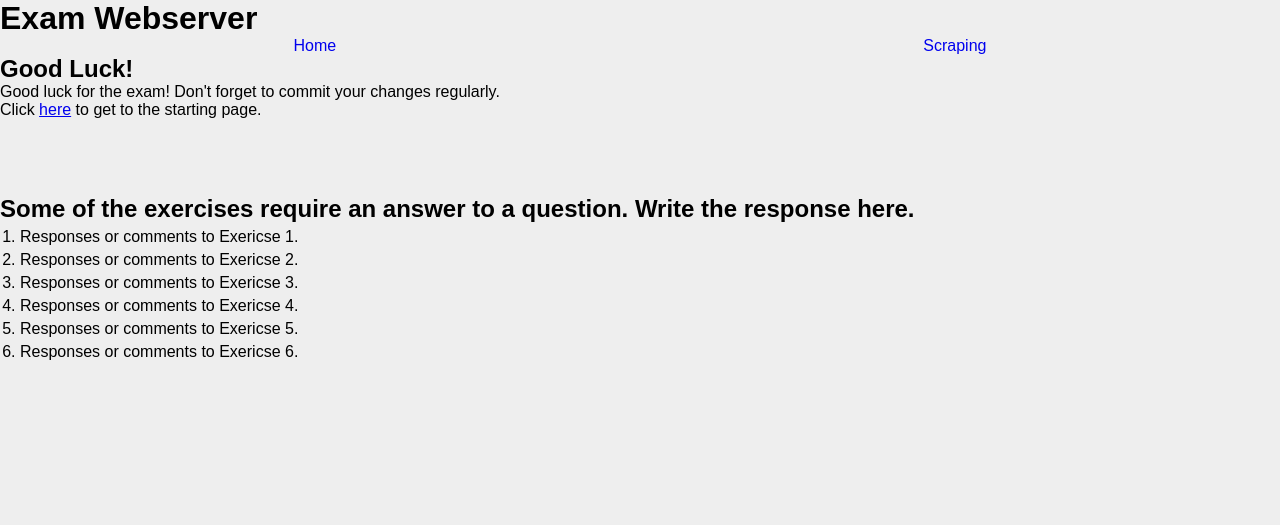
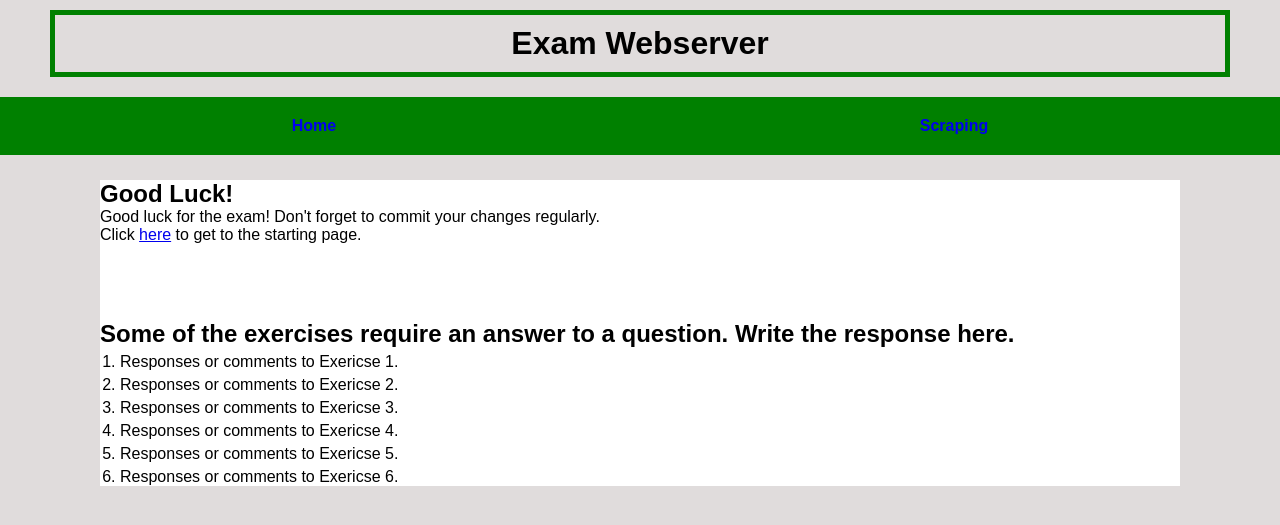
Before and after one commit to souphieeh/exam-webserver, a Flask app: page / in a window 1280 px wide. Shown: the top 525 px of the page. Run offline with Flask 2, Linux system fonts and the light colour scheme.

Commit message:
exercise1

```diff
--- a/static/main.css
+++ b/static/main.css
@@ -31,9 +31,40 @@
 
 /* Implement your changes below this line. Leave the code above as is. */
 
+body {
+    background: rgb(224, 220, 220);
+}
+
+h1 {
+    background-color: rgb(224, 220, 220);
+    margin-top: 10px ;
+    margin-bottom: 10px;
+    margin-left: 50px;
+    margin-right: 50px;
+    border: solid, green, 5px;
+    padding-top: 10px;
+    padding-bottom: 10px;
+    text-align: center;
+}
+
+.navbar {
+    background-color: green;
+    margin-top: 20px;
+    padding-top: 20px;
+    padding-bottom: 20px;
+}
+
+#content {
+    background-color: white;
+    margin-top: 25px;
+    margin-left: 100px;
+    margin-right: 100px;
+}
 
 .nav-item {
     list-style: none;
+    font-weight: bold;
+    color: white
 }
 
 .nav-link {
```
